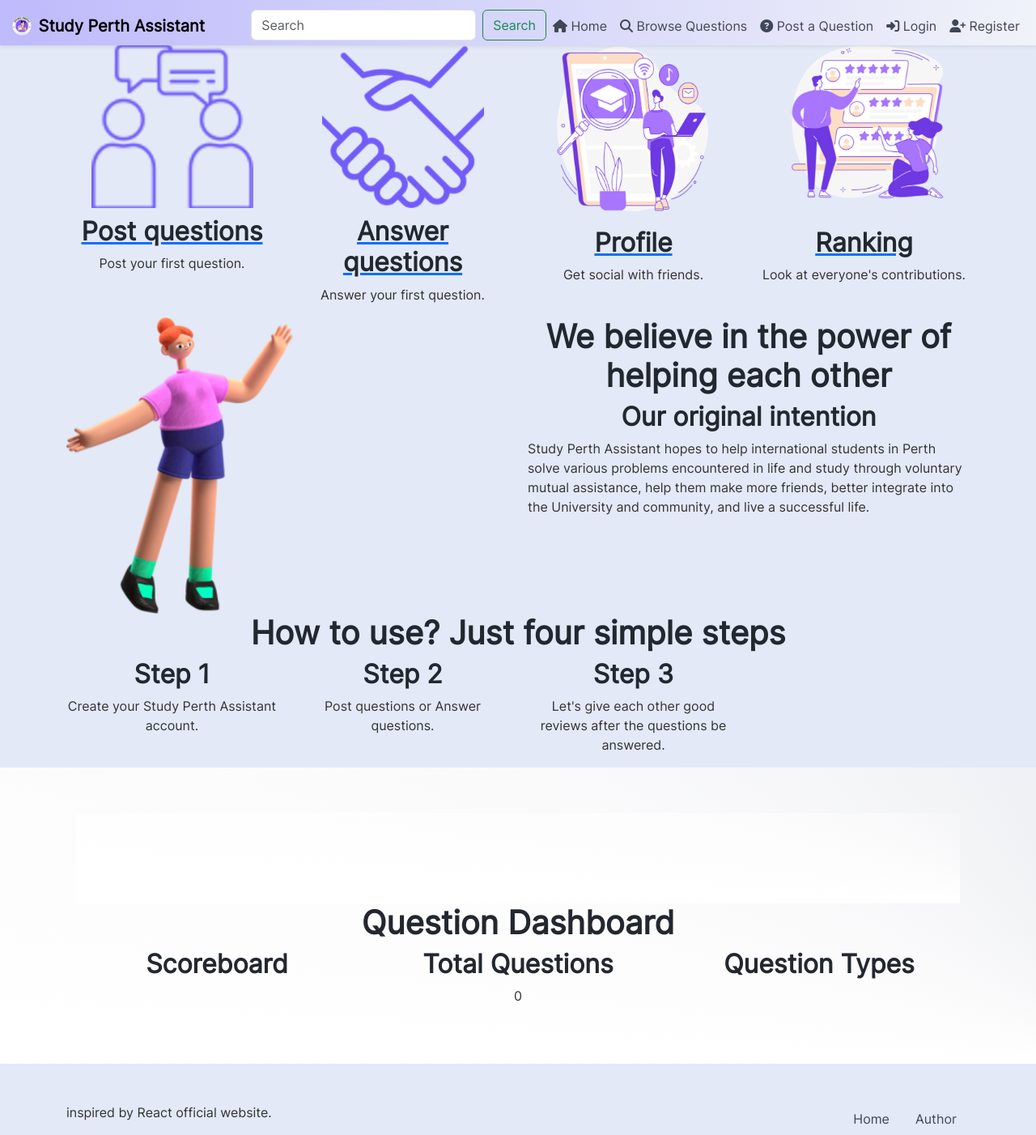
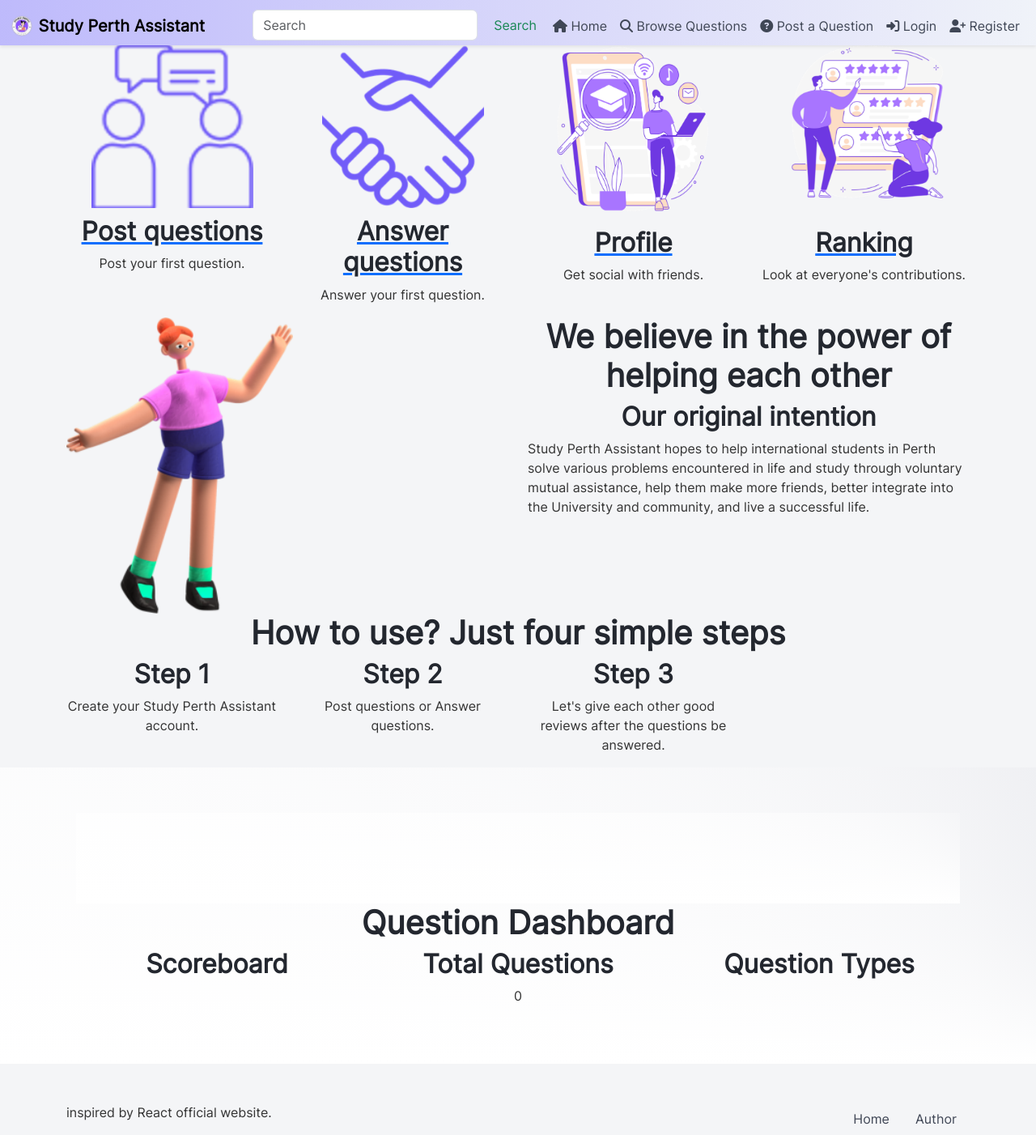
Before and after one commit to Rebecca115/CITS-5505-group-work, a Flask app: page / in a window 1280 px wide. Shown: the whole page at 81% size. Run offline with Flask 3, Linux system fonts and the light colour scheme; data that the repository does not hold is empty; parts of the project's set-up code (start-up, migrations or seed data) failed here and were passed over; some libraries are stand-ins or nearby versions.

Commit message:
revise css

```diff
--- a/app/static/css/base.css
+++ b/app/static/css/base.css
@@ -9,7 +9,7 @@
 body {
     padding-bottom: 56px; /* Padding for fixed navbar */
     font-family: 'Inter', sans-serif;
-    background-color: #E3E9F7;
+    background-color: #f4f5f7;
     color: #333;
     margin: 0; /* Reset body margin */
     padding: 0; /* Reset body padding */
@@ -324,6 +324,19 @@ h1, h2 {
 .image-box img:hover {
     transform: scaleX(-1);
 }
-  No file chosen
-按下Ctrl+Enter换行 发送
-© 1998 - 2024 Tencent Inc. All Rights Reserved  帮助
+
+button, .btn {
+    background-color: #B8B8FA /* 设置默认按钮背景色 */
+    color: white; /* 设置按钮文本颜色 *
+    padding: 10px 20px; /* 设置按钮内边距 */
+    border: none; /* 移除按钮边框 */
+    border-radius: 5px; /* 设置按钮圆角 */
+    cursor: pointer; /* 设置鼠标悬停时的指针样式 */
+    font-size: 16px; /* 设置按钮字体大小 */
+    transition: background-color 0.3s; /* 添加背景色过渡效果 */
+}
+
+/* 鼠标悬停时按钮样式 */
+button:hover, .btn:hover {
+    background-color: #E3E9F7; /* 设置鼠标悬停时的背景色 */
+}
```
